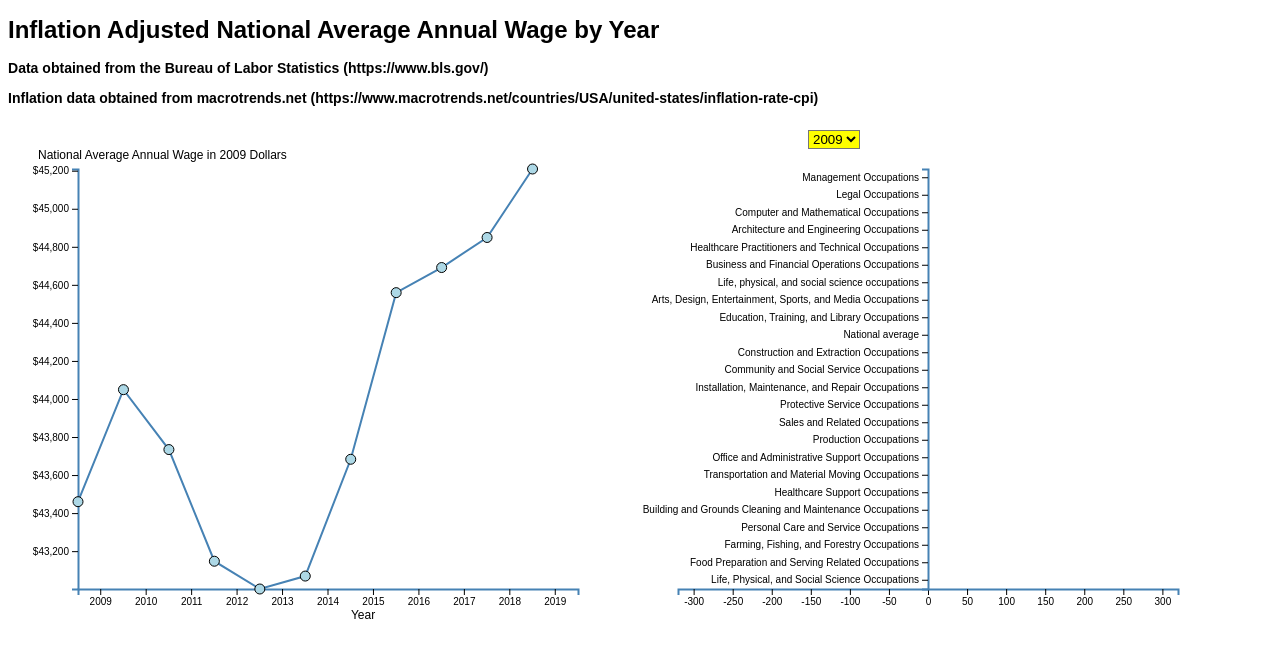
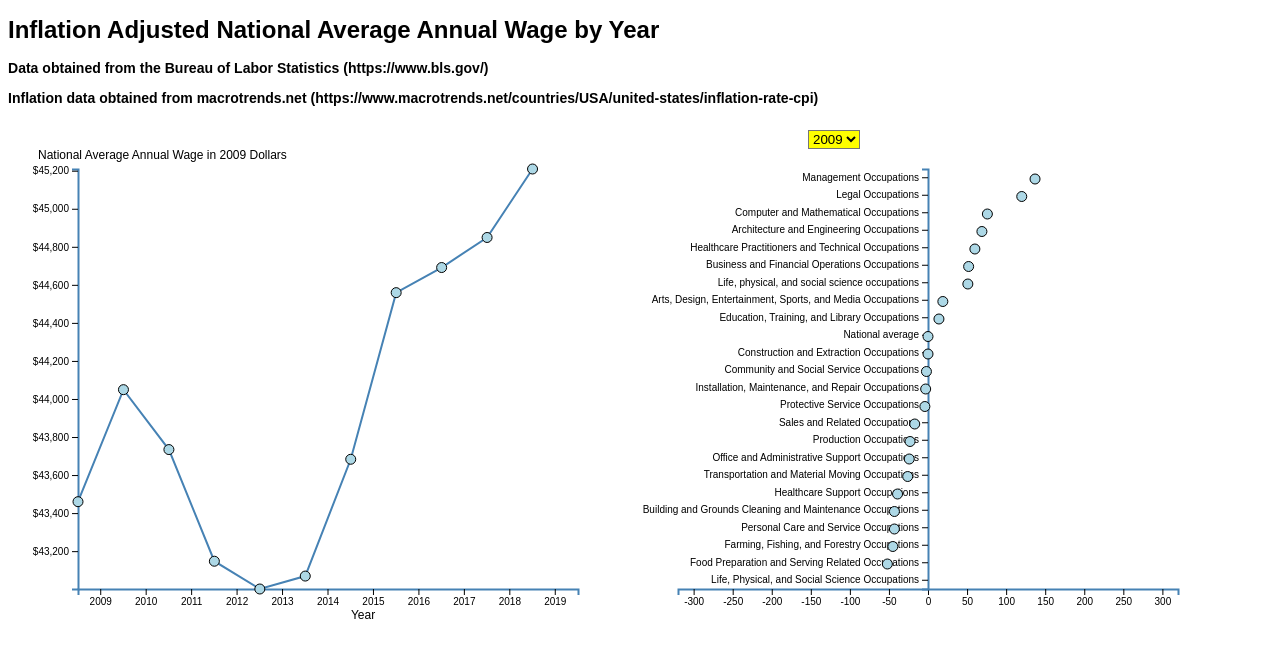
Before and after one commit to luma-vasiljevic/luma-vasiljevic.github.io, a plain HTML site: page index.html in a window 1280 px wide. Drawn offline with nearby package versions, Linux system fonts and the light colour scheme.

Commit message:
Update index.html

```diff
--- a/index.html
+++ b/index.html
@@ -243,7 +243,7 @@ d3.csv("https://raw.githubusercontent.com/luma-vasiljevic/luma-vasiljevic.github
     .append("circle")
     .attr("cx",  function(d) { return x(d.Percent_Difference_From_National_Average)})
     .attr("cy", function(d) { return y(d.Title)+10; })
-    .attr("fill",  function(d){ return myColor(selectedGroup) })
+    .attr("fill",  function(d){ return myColor(allGroup[0]) })
     .attr("transform", "translate(x(0),height)")
    .attr("r", 5)
    .on("mouseover", mouseover)
```
